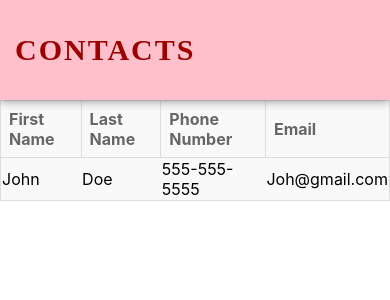
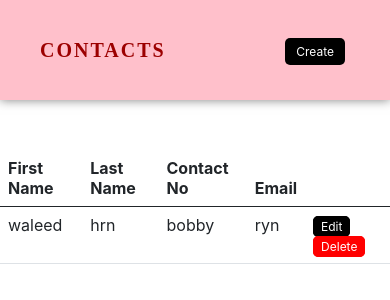
Before and after one commit to notwld/contacts-curd, a React (Create React App) app: page / in a window 390 px wide. Shown: the top 300 px of the page. Built offline with nearby package versions, Linux system fonts and the light colour scheme.

Commit message:
created form and table (both nearly responsive)

```diff
--- a/package.json
+++ b/package.json
@@ -8,6 +8,7 @@
     "@testing-library/user-event": "^13.5.0",
     "react": "^18.2.0",
     "react-dom": "^18.2.0",
+    "react-router-dom": "^6.4.3",
     "react-scripts": "5.0.1",
     "web-vitals": "^2.1.4"
   },
--- a/src/App.js
+++ b/src/App.js
@@ -2,13 +2,18 @@ import logo from './logo.svg';
 import './App.css';
 import Nav from './components/Nav';
 import Table from './components/Table';
+import { BrowserRouter, Routes,Route } from 'react-router-dom';
+import Form from './components/Form';
 
 function App() {
   return (
-    <div className='app-body'>
-    <Nav/>
-    <Table/>
-    </div>
+    <BrowserRouter>
+    <Nav />
+    <Routes>
+      <Route path="/" element={<Table />} />
+      <Route path="/create" element={<Form />} />
+    </Routes>
+    </BrowserRouter>
   );
 }
 
--- /dev/null
+++ b/src/components/Form.js
@@ -0,0 +1,31 @@
+import React from 'react'
+
+export default function Form() {
+  return (
+    <div className='container justify my-5'>
+      <form>
+        <div className='form-group'>
+            <label htmlFor='fname'>First Name</label>
+            <input type='text' className='form-control' id='name' placeholder='Enter name' />
+        </div>
+        <div className='form-group'>
+            <label htmlFor='lname'>Last Name</label>
+            <input type='text' className='form-control' id='name' placeholder='Enter name' />
+        </div>
+        <div className='form-group'>
+            <label htmlFor='contact'>Contact</label>
+            <input type='text' className='form-control' id='name' placeholder='Enter name' />
+        </div>
+        <div className='form-group'>
+            <label htmlFor='email'>Email address</label>
+            <input type='email' className='form-control' id='email' placeholder='Enter email' />
+        </div>
+        <div className='form-group'>
+            <button className='nav-btn'>
+                Submit
+            </button>
+        </div>
+      </form>
+    </div>
+  )
+}
--- a/src/components/Nav.js
+++ b/src/components/Nav.js
@@ -1,10 +1,17 @@
 import React from 'react'
+import { Link, Outlet } from 'react-router-dom'
 import './stylesheets/nav.css'
 
 export default function Nav() {
   return (
     <div className="nav">
-        <h1>Contacts</h1>
+        <Link to="/"><h1>Contacts</h1></Link>
+        <ul>
+          <li>
+            <Link to="/create" className='nav-btn'>Create</Link>
+          </li>
+        </ul>
+        <Outlet/>
     </div>
   )
 }
--- a/src/components/Table.js
+++ b/src/components/Table.js
@@ -1,27 +1,27 @@
 import React from 'react'
-import './stylesheets/table.css'
+import './stylesheets/custom_style.css'
 
 export default function Table() {
   return (
-   <div className="table-container">
-     <table>
+    <table class="container table my-5">
     <thead>
       <tr>
-                <th>First Name</th>
-                <th>Last Name</th>
-                <th>Phone Number</th>
-                <th>Email</th>
+         <th scope="col">First Name</th>
+        <th scope="col">Last Name</th>
+        <th scope="col">Contact No</th>
+        <th scope="col">Email</th>
+        <th scope="col"></th>
       </tr>
     </thead>
     <tbody>
       <tr>
-                <td>John</td>
-                <td>Doe</td>
-                <td>555-555-5555</td>
-                <td>Joh@gmail.com</td>
+        <td>waleed</td>
+        <td>hrn</td>
+        <td>bobby</td>
+        <td>ryn</td>
+        <td> <span className='btn-edit'>Edit</span> <span className='btn-del'>Delete</span> </td>
       </tr>
     </tbody>
   </table>
-   </div>
   )
 }
--- /dev/null
+++ b/src/components/stylesheets/custom_style.css
@@ -0,0 +1,256 @@
+
+table {
+  caption-side: bottom;
+  border-collapse: collapse;
+}
+th {
+  text-align: inherit;
+  text-align: -webkit-match-parent;
+}
+tbody,
+td,
+tfoot,
+th,
+thead,
+tr {
+  border-color: inherit;
+  border-style: solid;
+  border-width: 0;
+}
+
+button,
+input,
+optgroup,
+select,
+textarea {
+  margin: 0;
+  font-family: inherit;
+  font-size: inherit;
+  line-height: inherit;
+}
+
+
+textarea {
+  resize: vertical;
+}
+
+
+.container{
+  width: 100%;
+  padding-right: var(--bs-gutter-x, 0.75rem);
+  padding-left: var(--bs-gutter-x, 0.75rem);
+  margin-right: auto;
+  margin-left: auto;
+}
+@media (min-width: 576px) {
+  .container{
+    max-width: 540px;
+  }
+}
+@media (min-width: 768px) {
+  .container {
+    max-width: 720px;
+  }
+}
+@media (min-width: 992px) {
+  .container{
+    max-width: 960px;
+  }
+}
+@media (min-width: 1200px) {
+  .container {
+    max-width: 1140px;
+  }
+}
+@media (min-width: 1400px) {
+  .container{
+    max-width: 1320px;
+  }
+}
+
+
+.table {
+  --bs-table-bg: transparent;
+  --bs-table-accent-bg: transparent;
+  --bs-table-striped-color: #212529;
+  --bs-table-striped-bg: rgba(0, 0, 0, 0.05);
+  --bs-table-active-color: #212529;
+  --bs-table-active-bg: rgba(0, 0, 0, 0.1);
+  --bs-table-hover-color: #212529;
+  --bs-table-hover-bg: rgba(0, 0, 0, 0.075);
+  width: 100%;
+  margin-bottom: 1rem;
+  color: #212529;
+  vertical-align: top;
+  border-color: #dee2e6;
+}
+.table > :not(caption) > * > * {
+  padding: 0.5rem 0.5rem;
+  background-color: var(--bs-table-bg);
+  border-bottom-width: 1px;
+  box-shadow: inset 0 0 0 9999px var(--bs-table-accent-bg);
+}
+.table > tbody {
+  vertical-align: inherit;
+}
+.table > thead {
+  vertical-align: bottom;
+}
+.table > :not(:last-child) > :last-child > * {
+  border-bottom-color: currentColor;
+}
+
+.table-responsive {
+  overflow-x: auto;
+  -webkit-overflow-scrolling: touch;
+}
+@media (max-width: 575.98px) {
+  .table-responsive-sm {
+    overflow-x: auto;
+    -webkit-overflow-scrolling: touch;
+  }
+}
+@media (max-width: 767.98px) {
+  .table-responsive-md {
+    overflow-x: auto;
+    -webkit-overflow-scrolling: touch;
+  }
+}
+@media (max-width: 991.98px) {
+  .table-responsive-lg {
+    overflow-x: auto;
+    -webkit-overflow-scrolling: touch;
+  }
+}
+@media (max-width: 1199.98px) {
+  .table-responsive-xl {
+    overflow-x: auto;
+    -webkit-overflow-scrolling: touch;
+  }
+}
+@media (max-width: 1399.98px) {
+  .table-responsive-xxl {
+    overflow-x: auto;
+    -webkit-overflow-scrolling: touch;
+  }
+}
+
+.form-text {
+  margin-top: 0.25rem;
+  font-size: 0.875em;
+  color: #6c757d;
+}
+.form-control {
+  display: block;
+  width: fit-content;
+  padding: 0.375rem 0.75rem;
+  font-size: 1rem;
+  font-weight: 400;
+  line-height: 1.5;
+  color: #212529;
+  background-color: #fff;
+  background-clip: padding-box;
+  border: 1px solid #ced4da;
+  -webkit-appearance: none;
+  -moz-appearance: none;
+  appearance: none;
+  border-radius: 0.25rem;
+  transition: border-color 0.15s ease-in-out, box-shadow 0.15s ease-in-out;
+}
+.justify{
+  display: flex;
+  justify-content: center;
+  align-items: center;
+  padding: 0px!important;
+}
+.form-control::placeholder {
+  color: #6c757d;
+  opacity: 1;
+}
+
+
+.form-group {
+  display: flex;
+  flex-direction: column;
+  margin-bottom: 1.1rem;
+}
+.my-5{
+  margin-top: 50px;
+}
+
+.btn-edit{
+    background-color: black;
+    color: white;
+    padding: 5px 7px;
+    border-radius: 5px;
+    transition: all 0.3s ease;
+    cursor: pointer;
+    border: 1px solid black;
+
+}
+.btn-edit:hover{
+    background-color: white;
+    color: black;
+    border: 1px solid black;
+
+}
+.btn-del{
+  cursor: pointer;
+    background-color: red;
+    color: white;
+    padding: 5px 7px;
+    transition: all 0.3s ease;
+    border-radius: 5px;
+    border: 1px solid red;
+
+}
+.btn-del:hover{
+    background-color: rgba(255, 0, 0, 0.664);
+    color: black;
+    border: 1px solid black;
+}
+
+@media  screen and (max-width: 768px) {
+  .btn-edit{
+    padding: 5px 7px;
+    border-radius: 5px;
+    transition: all 0.3s ease;
+    cursor: pointer;
+    border: 1px solid black;
+    margin: 5px 0px;
+  }
+  .btn-del{
+    margin-top:  7px;
+    cursor: pointer;
+    background-color: red;
+    color: white;
+    padding: 5px 7px;
+    transition: all 0.3s ease;
+    border-radius: 5px;
+    border: 1px solid red;
+    margin: 5px 0px;
+  }
+}
+
+@media screen and (max-width: 471px){
+  .btn-edit{
+    font-size: 12px;
+    padding: 2px 7px;
+    border-radius: 5px;
+    transition: all 0.3s ease;
+    cursor: pointer;
+    border: 1px solid black;
+    margin: 5px 0px;
+  }
+  .btn-del{
+    font-size: 12px;
+    cursor: pointer;
+    background-color: red;
+    color: white;
+    padding: 2px 7px;
+    transition: all 0.3s ease;
+    border-radius: 5px;
+    border: 1px solid red;
+    margin: 5px 0px;
+  }
+}
--- a/src/components/stylesheets/nav.css
+++ b/src/components/stylesheets/nav.css
@@ -1,9 +1,6 @@
 .nav{
     height: 100px;
     width: 100%;
-    position: fixed;
-    top: 0;
-    left: 0;
     z-index: 100;
     box-shadow: 0 0 10px rgba(0,0,0,0.5);
     display: flex;
@@ -14,6 +11,25 @@
     backdrop-filter: blur(10px);
     background-color: pink;
 }
+.nav ul{
+    display: flex;
+    list-style: none;
+    margin-right: 25px;
+}
+
+.nav-btn{
+    background-color: black;
+    color: white;
+    padding: 10px 20px;
+    border-radius: 5px;
+    margin-right: 5px;
+}
+
+.nav-btn:hover{
+    background-color: rgb(156, 0, 0);
+    color: white;
+    border-radius: 5px;
+}
 .nav h1{
     font-size: 30px;
     font-weight: 700;
@@ -22,11 +38,30 @@
     letter-spacing: 2px;
     font-family: serif;
     z-index: 100;
+    margin-left: 25px;
+}
+a{
+    text-decoration: none;
+}
+.nav ul li a{
+    text-decoration: none;
+    transition: all 0.3s ease;
 }
 
 @media  (max-width: 768px) {
     .nav{
         padding: 0 15px;
+        width: 100%;
+    }
+    .nav h1{
+        font-size: 20px;
+    }
+    .nav ul li a {
+        font-size: 12px;
+    }
+    .nav-btn {
+        padding: 6px 11px;
+
     }
 
 }
--- a/src/components/stylesheets/table.css
+++ /dev/null
@@ -1,31 +0,0 @@
-/* Responsive Table */
-
-.table-container {
-  margin-top: 100px;
-}
-
-table {
-  height: fit-content;
-  width: 100%;
-  border-collapse: collapse;
-  border-spacing: 0;
-  border: 1px solid #ccc;
-  margin: 0 0 1.5em 0;
-}
-
-table thead {
-  background-color: #f9f9f9;
-  border: 1px solid #ddd;
-  color: #666;
-  text-align: left;
-  text-shadow: 0 1px 0 #fff;
-}
-
-table th,
-tr {
-  padding: 12px;
-  border: 1px solid #ddd;
-  text-align: left;
-  padding: 8px;
-  background-color: #f9f9f9;
-}
```
Also changed, not shown: src/components/AppRoute.js (added, +9 -0 lines), 1 other file (tests, documents, lock files or other folders). Lines whose indentation alone changed are shown as unchanged.
